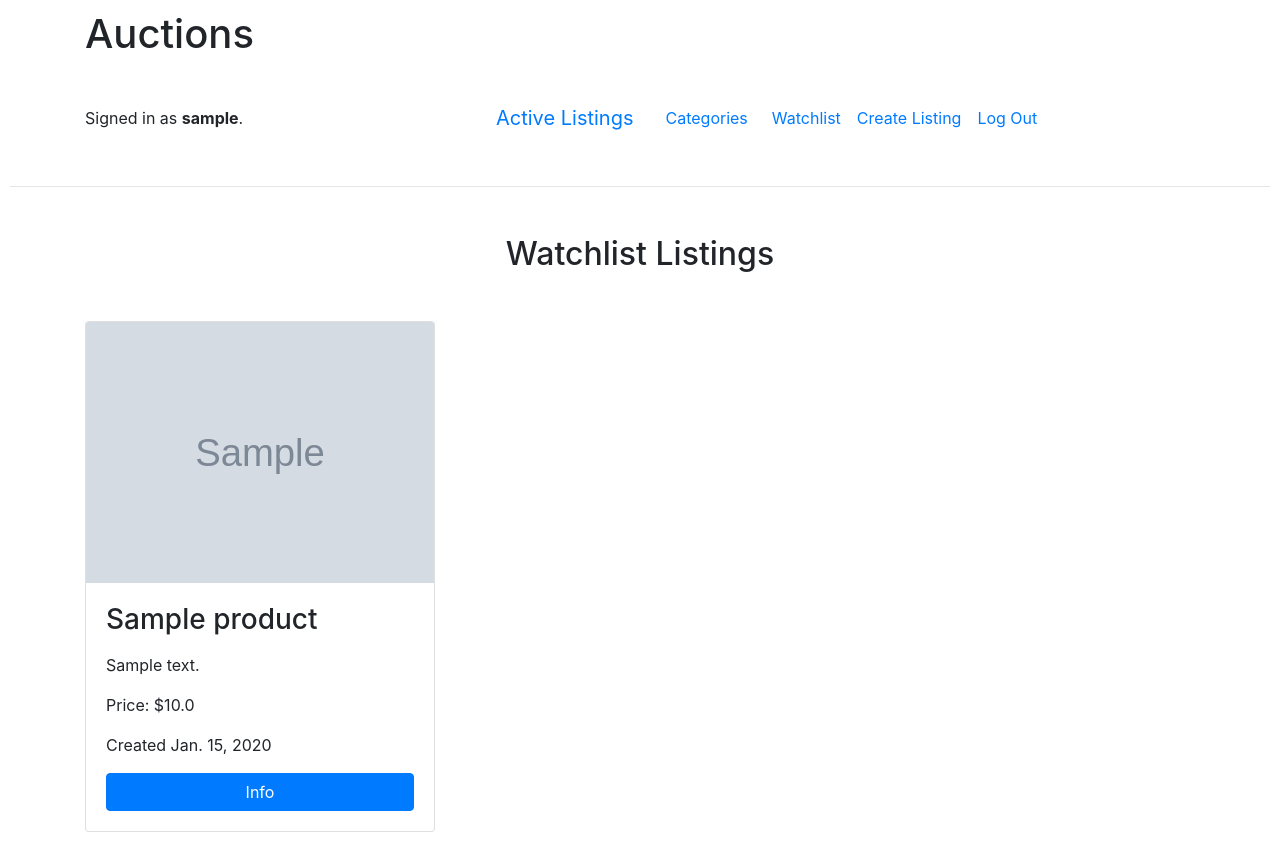
After one commit to AliAmCa/Auctions, a Django app: page /watchlist in a window 1280 px wide. The commit adds this page. Run offline with Django 3.2, Linux system fonts and the light colour scheme; a user stored in the database is signed in; tables that the repository leaves empty hold one stand-in row (values such as "Sample post"); grey boxes marked "Sample" are stand-in pictures; some libraries are stand-ins or nearby versions.

Commit message:
Creating categories

```diff
--- a/auctions/forms.py
+++ b/auctions/forms.py
@@ -1,6 +1,10 @@
 from django import forms
+from .models import Category
+categories = []
+result = Category.objects.all()
+for item in result:
+    categories.append(item.name)
 
-categories = [('1','Fashion'), ('2','Toys'), ('3','Electronics'), ('4','Home'),('5', 'Sport')]
 class NewProductForm(forms.Form):
     title = forms.CharField(label= 'Title',widget=forms.TextInput(attrs={'name':'title', 'class':'form-control'}))
     description = forms.CharField(label= 'Description',max_length=200, widget=forms.Textarea(attrs={'name':'description', 'rows':3, 'cols':5, 'class':'form-control'}))
--- a/auctions/models.py
+++ b/auctions/models.py
@@ -4,9 +4,20 @@ from datetime import datetime
 
 
 class User(AbstractUser):
-    pass
 
+    def getWatchlist(self):
 
+        try:
+            watchlist = self.watchlist.all().first()
+            return watchlist.listings.all()
+        except:
+            return []
+
+class Category(models.Model):
+    name = models.CharField(max_length=30)
+
+    def __str__(self) -> str:
+        return f"{self.name}"
 
 
 class Product(models.Model):
@@ -14,8 +25,8 @@ class Product(models.Model):
     description = models.CharField(max_length=200, null = True)
     price = models.FloatField()
     date = models.DateField()
-    image = models.CharField(max_length=64, default="")
-    category = models.CharField(max_length=30, null = True)
+    image = models.CharField(max_length=64, default="", blank=True, null= True)
+    category = models.ForeignKey(Category, on_delete= models.CASCADE, related_name="products", blank=True, null=True)
     seller = models.ForeignKey(User, on_delete= models.CASCADE, related_name="sales" )
     active = models.BooleanField(default=True)
     winner = models.ForeignKey(User, on_delete= models.CASCADE, related_name="purchases", null=True, blank=True)
@@ -62,8 +73,11 @@ class Comments(models.Model):
     author = models.ForeignKey(User, on_delete= models.CASCADE, related_name="comments" )
     product = models.ForeignKey(Product, on_delete= models.CASCADE, related_name="comments")
     comment = models.TextField(max_length=200)
-    date = models.DateField(default=datetime.now())
+    date = models.DateField(blank= True)
 
 class WatchList(models.Model):
     owner = models.ForeignKey(User, on_delete= models.CASCADE, related_name="watchlist" )
-    listings = models.ManyToManyField(Product, blank=True, related_name="listings")
+    listings = models.ManyToManyField(Product, blank=True, related_name="watchlist")
+
+    def __str__(self) -> str:
+        return f"{self.owner.username} - Products: {len(self.listings.all())}"
--- a/auctions/templates/auctions/layout.html
+++ b/auctions/templates/auctions/layout.html
@@ -29,12 +29,12 @@
                               <button class="navbar-toggler" type="button" data-bs-toggle="collapse" data-bs-target="#navbarNav" aria-controls="navbarNav" aria-expanded="false" aria-label="Toggle navigation">
                                 <span class="navbar-toggler-icon"></span>
                               </button>
-
+                              <a class="nav-link active" aria-current="page" href="{% url 'categories'  %}">Categories</a>
                               <div class="collapse navbar-collapse" id="navbarNav">
                                 <ul class="navbar-nav">
                                     {% if user.is_authenticated %}
                                         <li class="nav-item">
-                                            <a class="nav-link active" aria-current="page" href="{% url 'index' %}">Watchlist</a>
+                                            <a class="nav-link active" aria-current="page" href="{% url 'watchlist' %}">Watchlist</a>
                                         </li>
                                         <li class="nav-item">
                                             <a class="nav-link active" aria-current="page" href="{% url 'new' %}">Create Listing</a>
--- a/auctions/templates/auctions/listingPage.html
+++ b/auctions/templates/auctions/listingPage.html
@@ -213,7 +213,7 @@
         </div>
         <!-- //ROW COMMENST AND BIDS -->
 
-        <div class="row text-center justify-content-center m">
+        <div class="row text-center justify-content-center mt-5">
             {% if user.is_authenticated %}
             <form action="{% url 'newComment' listing.id %}" method="post" class="col-10 input-group-text mb-3  text-center ">
                 {% csrf_token %}
--- /dev/null
+++ b/auctions/templates/auctions/watchlist.html
@@ -0,0 +1,36 @@
+{% extends "auctions/layout.html" %}
+{% block title %}
+Auctions
+{% endblock %}
+
+{% block body %}
+    {% if products %}
+        <h2 class="mt-5 text-center">Watchlist Listings</h2>
+
+
+        <div class="container mt-5 ">
+            <div class="row">
+                {% for item in products %}
+                    <div class="col-md-6 col-lg-4">
+                        <div class="card">
+                            {% if item.image %}
+                                <img src="{{item.image}}" alt="" class="card-img-top">
+                            {% endif %}
+                            <div class="card-body">
+                                <h3 class="card-title mb-3">{{ item.name }}</h3>
+                                <p>{{ item.description }}</p>
+                                <p>Price: ${{ item.price }} </p>
+                                <p>Created {{item.date}}</p>
+                                <a href="{% url 'listing' item.id  None %}" class="btn btn-primary btn-block"> Info </a>
+                            </div>
+                        </div>
+                    </div>
+                {% endfor %}
+            </div>
+        </div>
+    {% else %}
+        <h2 class="mt-5 text-center">No listings in your watchlist</h2>
+    {% endif %}
+
+
+{% endblock %}
--- a/auctions/urls.py
+++ b/auctions/urls.py
@@ -11,7 +11,11 @@ urlpatterns = [
     path("listing/<int:listing_id>/<str:message>", views.showListing, name="listing"),
     path("newBid/<int:listing_id>", views.newBid, name="newBid"),
     path("newComment/<int:listing_id>", views.newComment, name="newComment"),
-    path("listingActions/<int:listing_id>", views.listingActions, name="listingActions")
+    path("listingActions/<int:listing_id>", views.listingActions, name="listingActions"),
+    path("watchlist", views.watchlistView, name="watchlist"),
+    path("categories/", views.categoriesView, name="categories"),
+    path("categories/<int:category_id>", views.categoriesView, name="categories_id")
+
 
 
 ]
--- a/auctions/views.py
+++ b/auctions/views.py
@@ -6,7 +6,7 @@ from django.http import HttpResponse, HttpResponseRedirect
 from django.shortcuts import render, redirect
 from django.urls import reverse
 from .models import Product, User, WatchList, Bid, Comments
-from .forms  import NewProductForm
+from .forms  import NewProductForm, categories
 
 
 
@@ -245,3 +245,29 @@ def newComment(request, listing_id):
             message = 'Ups! Something happened. Try again in a few minutes!'
 
         return HttpResponseRedirect(reverse("listing", args=[listing_id, message]))
+
+@login_required
+def watchlistView(request):
+    message= ""
+    watchlist= []
+    try:
+        user = User.objects.get(username= request.user)
+        watchlist = user.getWatchlist()
+
+    except:
+        message = 'Ups! Something happened. Try again in a few minutes!'
+
+    return render(request, "auctions/watchlist.html", {
+        "products": watchlist,
+        "message": message
+
+    })
+
+def categoriesView(request, category_id = 0):
+    if category_id != 0:
+        # Search for the products with that category
+
+        pass
+    return render(request, "auctions/categories.html",{
+        "categories": categories
+    })
```
Also changed, not shown: auctions/templates/auctions/categories.html (added, +30 -0 lines), auctions/migrations/0010_alter_comments_date_alter_watchlist_listings.py (added), auctions/migrations/0011_alter_comments_date_alter_watchlist_listings.py (added), auctions/migrations/0012_category_alter_comments_date_alter_product_category_and_more.py (added), auctions/migrations/0013_remove_product_category2_alter_comments_date_and_more.py (added), auctions/migrations/0014_category_alter_comments_date_alter_product_category.py (added).
